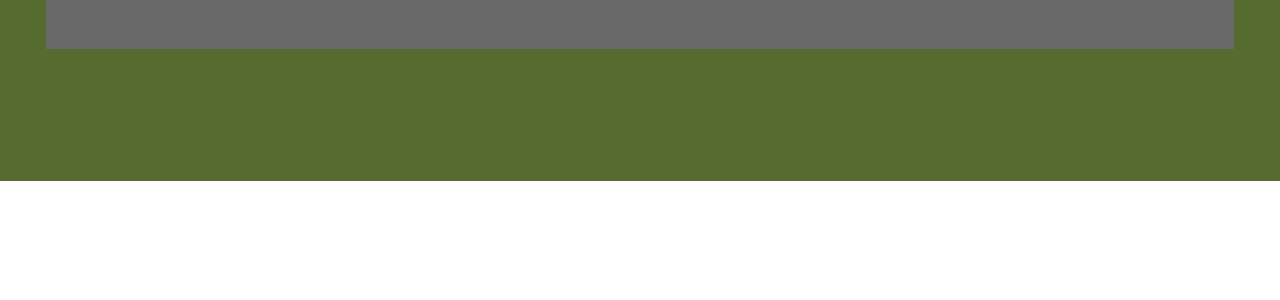
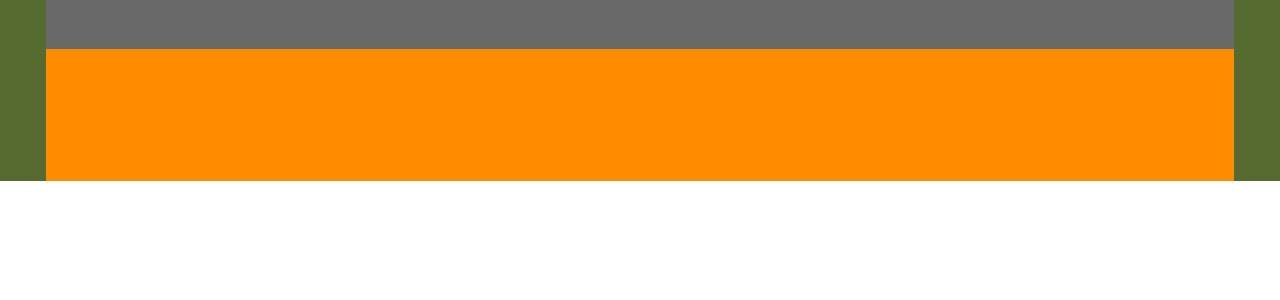
Before and after one commit to Albeiromr/Ecommerce-clean-template, a React (Create React App) app: page / in a window 1280 px wide. Shown: the top 300 px of the page. Built offline with nearby package versions, Linux system fonts and the light colour scheme.

Commit message:
Adds the logo bar component

```diff
--- a/src/components/Header/0px-599px.scss
+++ b/src/components/Header/0px-599px.scss
@@ -17,5 +17,14 @@
       left: 0;
       background: dimgrey;
     }
+
+    &__logo-bar {
+      width: 100%;
+      height: 66.49%;
+      position: absolute;
+      top: 33.509%;
+      left: 0;
+      background: darkorange;
+    }
   }
 }
--- a/src/components/Header/1025px-1920px.scss
+++ b/src/components/Header/1025px-1920px.scss
@@ -11,13 +11,20 @@
 
     &__contact-bar {
       width: 92.856%;
-      max-width: 1532.14px;
       height: 26.966%;
-      max-height: 62.86px;
       position: absolute;
       top: 0;
       left: 3.571%;
       background: dimgrey;
     }
+
+    &__logo-bar {
+      width: 92.848%;
+      height: 73.033%;
+      position: absolute;
+      top: 26.966%;
+      left: 3.571%;
+      background: darkorange;
+    }
   }
 }
--- a/src/components/Header/600px-1024px.scss
+++ b/src/components/Header/600px-1024px.scss
@@ -15,5 +15,14 @@
       left: 0;
       background: dimgrey;
     }
+
+    &__logo-bar {
+      width: 100%;
+      height: 67.438%;
+      position: absolute;
+      top: 42.105%;
+      left: 0;
+      background: darkorange;
+    }
   }
 }
--- a/src/components/Header/Header.tsx
+++ b/src/components/Header/Header.tsx
@@ -10,9 +10,8 @@ const Header = () => {
     return (
         <header className='header'>
 
-            <div className='header__contact-bar'>
-
-            </div>
+            <div className='header__contact-bar'></div>
+            <div className='header__logo-bar'></div>
 
         </header>
     )
```
